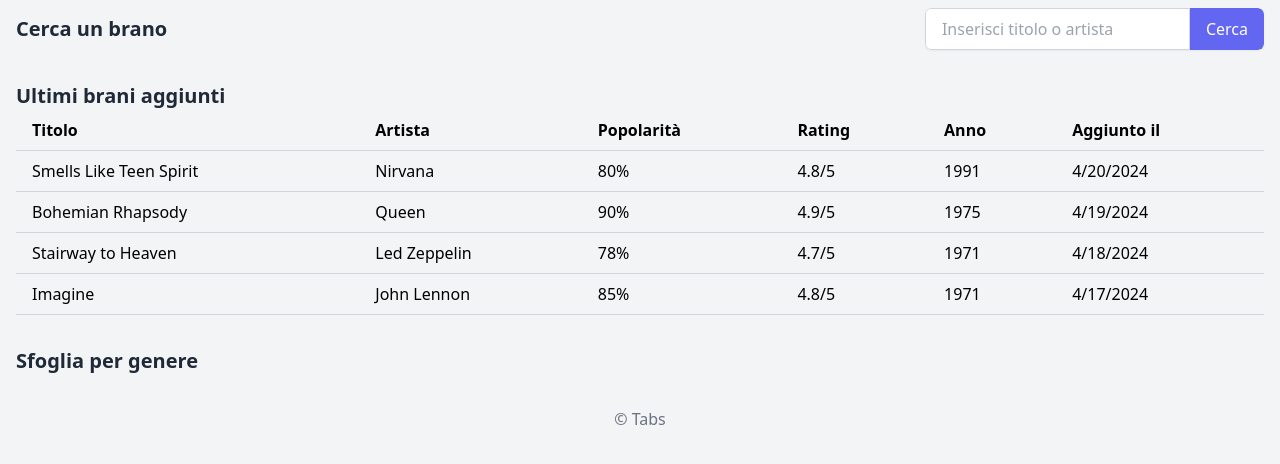
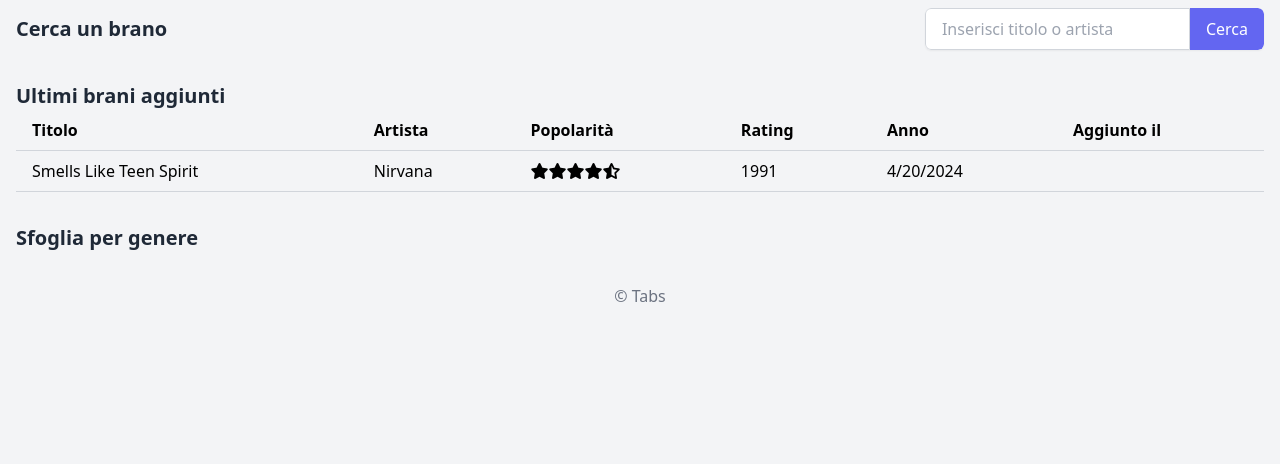
Before and after one commit to stressatoo/capolavoro, a plain HTML site: page index.html in a window 1280 px wide. Shown: the part 76-540 px from the top of the page. Drawn offline with nearby package versions, Linux system fonts and the light colour scheme.

Commit message:
Add stars and half stars for the rating column

```diff
--- a/brano.html
+++ b/brano.html
@@ -5,6 +5,7 @@
     <meta name="viewport" content="width=device-width, initial-scale=1.0">
     <title>[Titolo brano]</title>
     <link href="https://unpkg.com/tailwindcss@^2/dist/tailwind.min.css" rel="stylesheet">
+    <script src="https://kit.fontawesome.com/your_unique_id.js" crossorigin="anonymous"></script>
 </head>
 <body class="font-sans bg-gray-100 dark:bg-gray-900">
     <header class="flex justify-center items-center py-4">
--- a/index.html
+++ b/index.html
@@ -6,6 +6,7 @@
     <title>Tabs</title>
     <link href="https://unpkg.com/tailwindcss@^2/dist/tailwind.min.css" rel="stylesheet">
     <script src="https://cdn.jsdelivr.net/npm/alpinejs@3.x.x/dist/cdn.min.js" defer></script>
+    <script src="https://kit.fontawesome.com/f58de04481.js" crossorigin="anonymous"></script>
 </head>
 <body class="font-sans bg-gray-100">
     <header class="flex justify-center items-center py-4">
--- a/script.js
+++ b/script.js
@@ -1,9 +1,6 @@
 // Esempi di brani da visualizzare nella pagina iniziale
 const brani = [
     { titolo: "Smells Like Teen Spirit", artista: "Nirvana", popolarità: 80, rating: 4.8, anno: 1991, dataAggiunta: "2024-04-20" },
-    { titolo: "Bohemian Rhapsody", artista: "Queen", popolarità: 90, rating: 4.9, anno: 1975, dataAggiunta: "2024-04-19" },
-    { titolo: "Stairway to Heaven", artista: "Led Zeppelin", popolarità: 78, rating: 4.7, anno: 1971, dataAggiunta: "2024-04-18" },
-    { titolo: "Imagine", artista: "John Lennon", popolarità: 85, rating: 4.8, anno: 1971, dataAggiunta: "2024-04-17" },
     // ... other song entries
 ];
 
@@ -19,32 +16,43 @@ function popolaBrani() {
         // Create and append table cells for each song property
         const cellaTitolo = document.createElement("td");
         cellaTitolo.classList.add("px-4", "py-2");
-        cellaTitolo.textContent = brano.titolo; // Access 'titolo' property
+        cellaTitolo.textContent = brano.titolo;
         elementoTr.appendChild(cellaTitolo);
 
         const cellaArtista = document.createElement("td");
         cellaArtista.classList.add("px-4", "py-2");
-        cellaArtista.textContent = brano.artista; // Access 'artista' property
+        cellaArtista.textContent = brano.artista;
         elementoTr.appendChild(cellaArtista);
-
-        const cellaPopolarita = document.createElement("td");
-        cellaPopolarita.classList.add("px-4", "py-2");
-        cellaPopolarita.textContent = brano.popolarità + "%"; // Access 'popolarità' property
 
         const cellaRating = document.createElement("td");
         cellaRating.classList.add("px-4", "py-2");
-        cellaRating.textContent = brano.rating.toFixed(1) + "/5"; // Access 'rating' property
+
+        // Display stars using Font Awesome icons
+        const rating = brano.rating;
+        const numStarsFilled = Math.floor(rating);
+        const hasHalfStar = rating % 1 !== 0;
+
+        let starIcons = "";
+        for (let i = 0; i < numStarsFilled; i++) {
+            starIcons += "<i class='fas fa-star'></i>";
+        }
+        if (hasHalfStar) {
+            starIcons += "<i class='fas fa-star-half-alt'></i>";
+        }
+        for (let i = numStarsFilled + hasHalfStar; i < 5; i++) {
+            starIcons += "<i class='far fa-star'></i>";
+        }
+        cellaRating.innerHTML = starIcons;
 
         const cellaAnno = document.createElement("td");
         cellaAnno.classList.add("px-4", "py-2");
-        cellaAnno.textContent = brano.anno; // Access 'anno' property
+        cellaAnno.textContent = brano.anno;
 
         const cellaDataAggiunta = document.createElement("td");
         cellaDataAggiunta.classList.add("px-4", "py-2");
         // Format date (consider using libraries like Moment.js for more control)
         cellaDataAggiunta.textContent = new Date(brano.dataAggiunta).toLocaleDateString();
 
-        elementoTr.appendChild(cellaPopolarita);
         elementoTr.appendChild(cellaRating);
         elementoTr.appendChild(cellaAnno);
         elementoTr.appendChild(cellaDataAggiunta);
```
